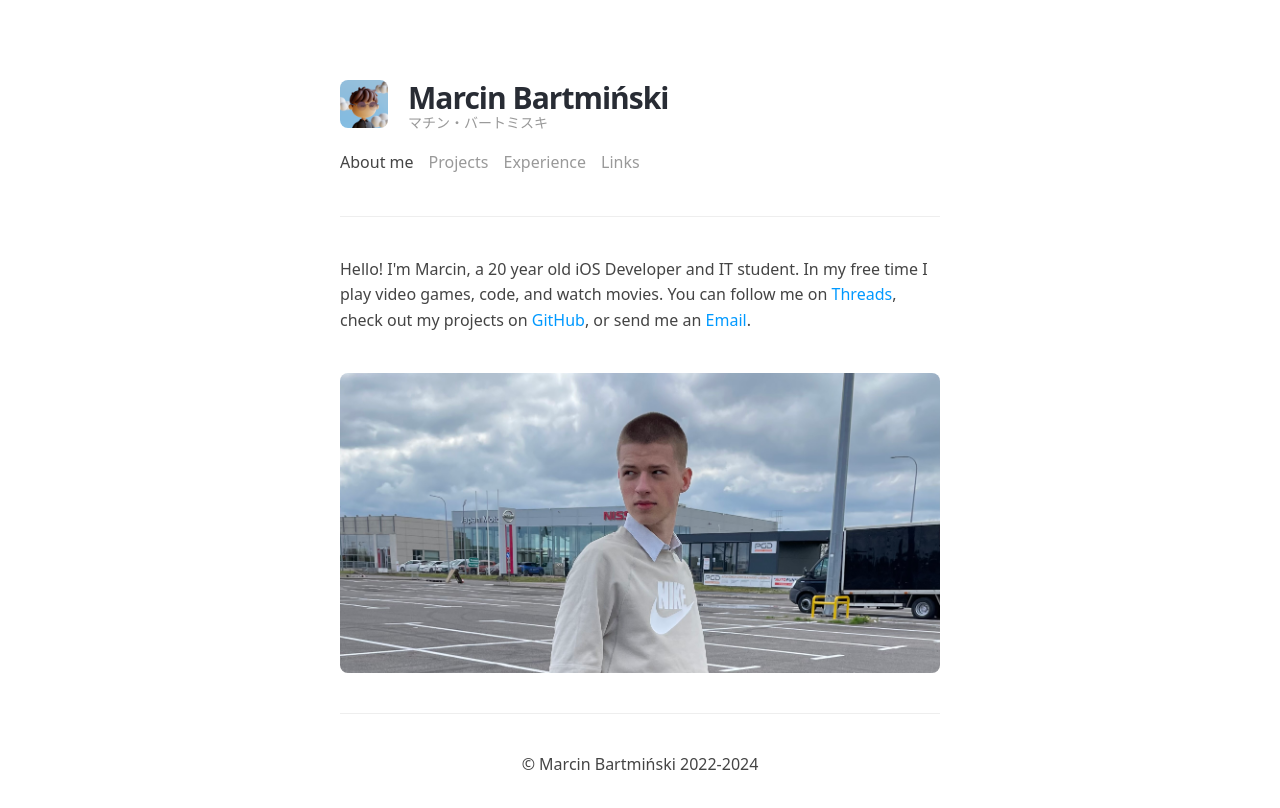
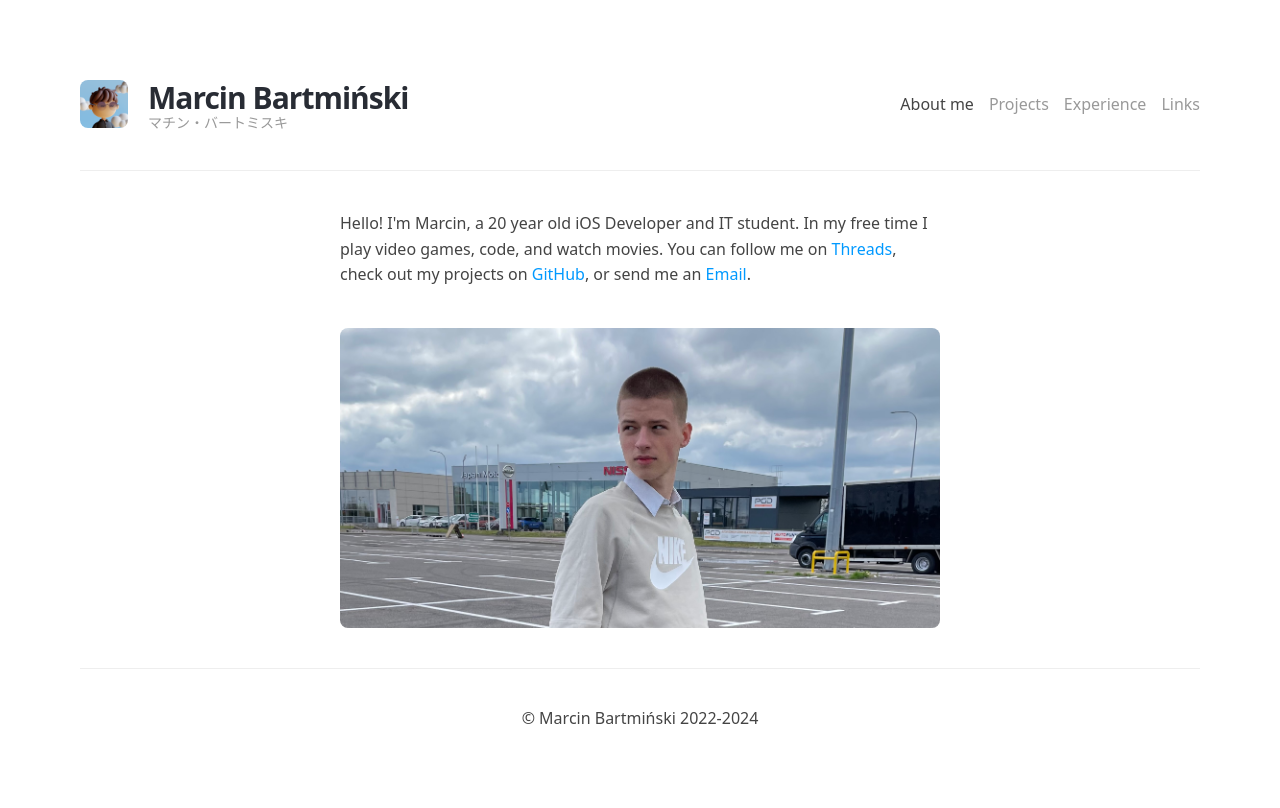
Before and after one commit to mbdjj/website, a Next.js app: page / in a window 1280 px wide. Shown: the top 808 px of the page. Built offline with nearby package versions, Linux system fonts and the light colour scheme.

Commit message:
:lipstick: Change nav layout

```diff
--- a/components/Nav/Nav.module.css
+++ b/components/Nav/Nav.module.css
@@ -7,9 +7,10 @@
 
 .navContainer {
   place-content: flex-start;
-  align-items: flex-start;
+  align-items: center;
+  justify-content: space-between;
   display: flex;
-  flex-flow: column nowrap;
+  flex-flow: row nowrap;
   gap: 20px;
   height: min-content;
   overflow: visible;
@@ -83,3 +84,11 @@
     transform: translate(0, -16px);
   }
 }
+
+@media (max-width: 649px) {
+  .navContainer {
+    align-items: flex-start;
+    justify-content: flex-start;
+    flex-flow: column nowrap;
+  }
+}
--- /dev/null
+++ b/components/SiteContent/SiteContent.js
@@ -0,0 +1,9 @@
+import styles from "./SiteContent.module.css"
+
+export default function SiteContent(props) {
+  return (
+    <div className={styles.contentContainer}>
+      {props.children}
+    </div>
+  );
+}
--- /dev/null
+++ b/components/SiteContent/SiteContent.module.css
@@ -0,0 +1,15 @@
+.contentContainer {
+  place-content: flex-start;
+  align-items: flex-start;
+  display: flex;
+  flex: 0 0 auto;
+  flex-flow: column nowrap;
+  gap: 40px;
+  height: min-content;
+  max-width: 100%;
+  padding: 0px;
+  position: relative;
+  width: 600px;
+  box-sizing: border-box;
+  margin: 0 auto;
+}
--- a/components/SiteLayout/SiteLayout.module.css
+++ b/components/SiteLayout/SiteLayout.module.css
@@ -13,8 +13,8 @@
 }
 
 .contentContainer {
-  place-content: flex-start;
   align-items: flex-start;
+  justify-content: center;
   display: flex;
   flex: 0 0 auto;
   flex-flow: column nowrap;
@@ -23,7 +23,7 @@
   max-width: 100%;
   padding: 0px;
   position: relative;
-  width: 600px;
+  width: 100%;
   box-sizing: border-box;
 }
 
--- a/pages/experience.js
+++ b/pages/experience.js
@@ -4,6 +4,7 @@ import Nav from "../components/Nav/Nav";
 import Footer from "../components/Footer/Footer";
 import Construction from "../components/Construction/Construction";
 import styles from "../styles/Experience.module.css";
+import SiteContent from "../components/SiteContent/SiteContent";
 
 export default function Experience() {
   const schoolEndDate = () => {
@@ -51,6 +52,7 @@ export default function Experience() {
         <Nav selectedItem="experience" />
         <div className="line"></div>
 
+        <SiteContent>
           <ol className={styles.experienceList}>
             {experiences.reverse().map((experience, index) => {
               return (
@@ -68,6 +70,7 @@ export default function Experience() {
               );
             })}
           </ol>
+        </SiteContent>
 
         <div className="line"></div>
         <Footer />
--- a/pages/index.js
+++ b/pages/index.js
@@ -6,6 +6,7 @@ import Tilt from "react-parallax-tilt";
 
 import Nav from "../components/Nav/Nav";
 import SiteLayout from "../components/SiteLayout/SiteLayout";
+import SiteContent from "../components/SiteContent/SiteContent";
 import Footer from "../components/Footer/Footer";
 
 function getAge() {
@@ -37,11 +38,12 @@ export default function Home() {
       <SiteLayout>
         <Nav selectedItem="index" />
         <div className="line"></div>
+        <SiteContent>
           <div>
             <p>
               Hello! I&apos;m Marcin, {getArticle(age)} {age} year old iOS
-            Developer and IT student. In my free time I play video games, code,
-            and watch movies. You can follow me on{" "}
+              Developer and IT student. In my free time I play video games,
+              code, and watch movies. You can follow me on{" "}
               <a
                 className="inlineLink"
                 href="https://threads.net/bartmisnki"
@@ -77,6 +79,7 @@ export default function Home() {
               quality={85}
             />
           </Tilt>
+        </SiteContent>
         <div className="line"></div>
         <Footer />
       </SiteLayout>
--- a/pages/links.js
+++ b/pages/links.js
@@ -6,6 +6,7 @@ import Construction from "../components/Construction/Construction";
 import styles from "../styles/Links.module.css";
 
 import Link from "next/link";
+import SiteContent from "../components/SiteContent/SiteContent";
 
 export default function Links() {
   const links = [
@@ -89,6 +90,7 @@ export default function Links() {
         <Nav selectedItem="links" />
         <div className="line"></div>
 
+        <SiteContent>
           <div className={styles.linksContainer}>
             {links.map((link, index) => {
               return (
@@ -109,6 +111,7 @@ export default function Links() {
               );
             })}
           </div>
+        </SiteContent>
 
         <div className="line"></div>
         <Footer />
--- a/pages/projects.js
+++ b/pages/projects.js
@@ -12,6 +12,7 @@ import walutImg from "../public/images/screenshots/walut.png";
 import websiteImg from "../public/images/screenshots/website.png";
 import whenMaturaImg from "../public/images/screenshots/whenMatura.png";
 import walutWebImg from "../public/images/screenshots/walutWeb.png";
+import SiteContent from "../components/SiteContent/SiteContent";
 
 export default function Projects() {
   const projects = [
@@ -62,6 +63,7 @@ export default function Projects() {
         <Nav selectedItem="projects" />
         <div className="line"></div>
 
+        <SiteContent>
           <div className={styles.projectsContainer}>
             {projects.map((project, index) => {
               return (
@@ -93,6 +95,8 @@ export default function Projects() {
               );
             })}
           </div>
+        </SiteContent>
+
         <div className="line"></div>
         <Footer />
       </SiteLayout>
```
Lines whose indentation alone changed are shown as unchanged.
